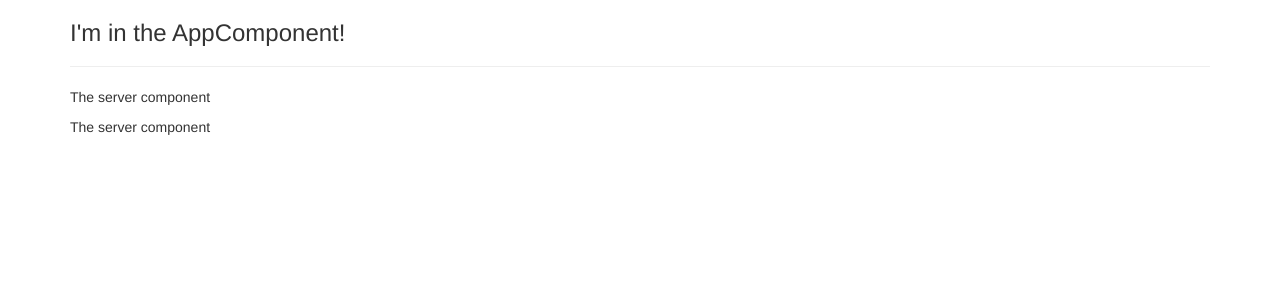
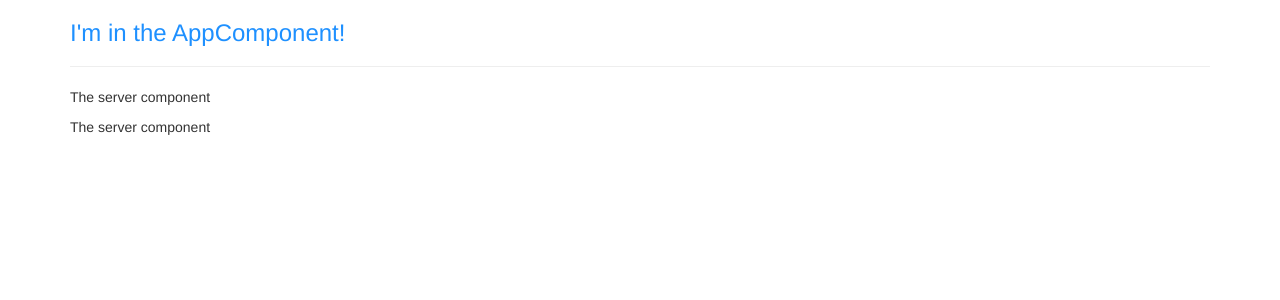
Before and after one commit to EricL0wry/angular-udemy-course, an Angular app: page / in a window 1280 px wide. Shown: the top 300 px of the page. Built offline with nearby package versions, Linux system fonts and the light colour scheme.

Commit message:
Added inline style to app component

```diff
--- a/src/app/app.component.css
+++ b/src/app/app.component.css
@@ -0,0 +1,3 @@
+h3 {
+  color: darkblue;
+}
--- a/src/app/app.component.ts
+++ b/src/app/app.component.ts
@@ -3,6 +3,13 @@ import { Component } from '@angular/core';
 @Component({
   selector: 'app-root',
   templateUrl: './app.component.html',
-  styleUrls: ['./app.component.css'],
+  // styleUrls: ['./app.component.css'],
+  styles: [
+    `
+      h3 {
+        color: dodgerblue;
+      }
+    `,
+  ],
 })
 export class AppComponent {}
```
